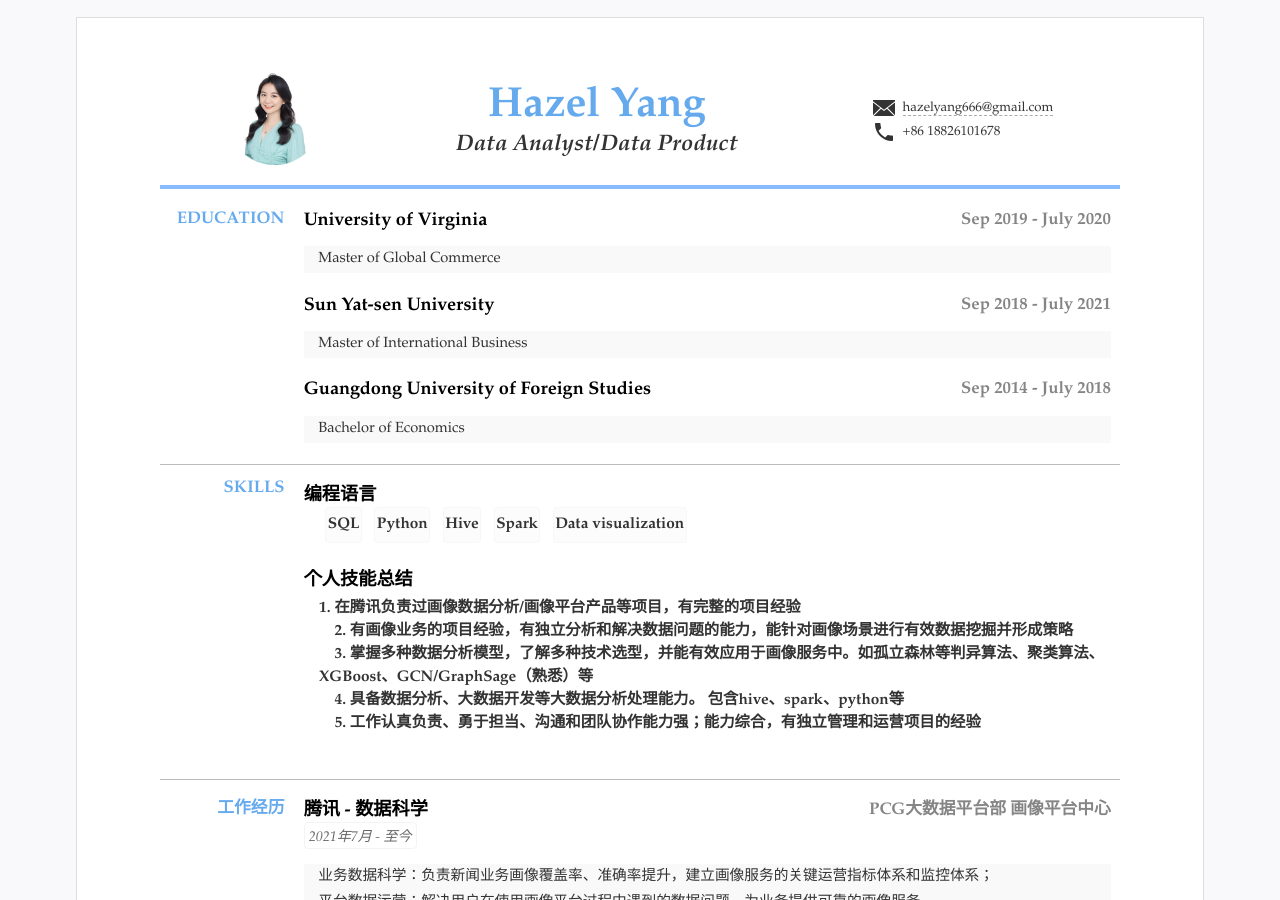
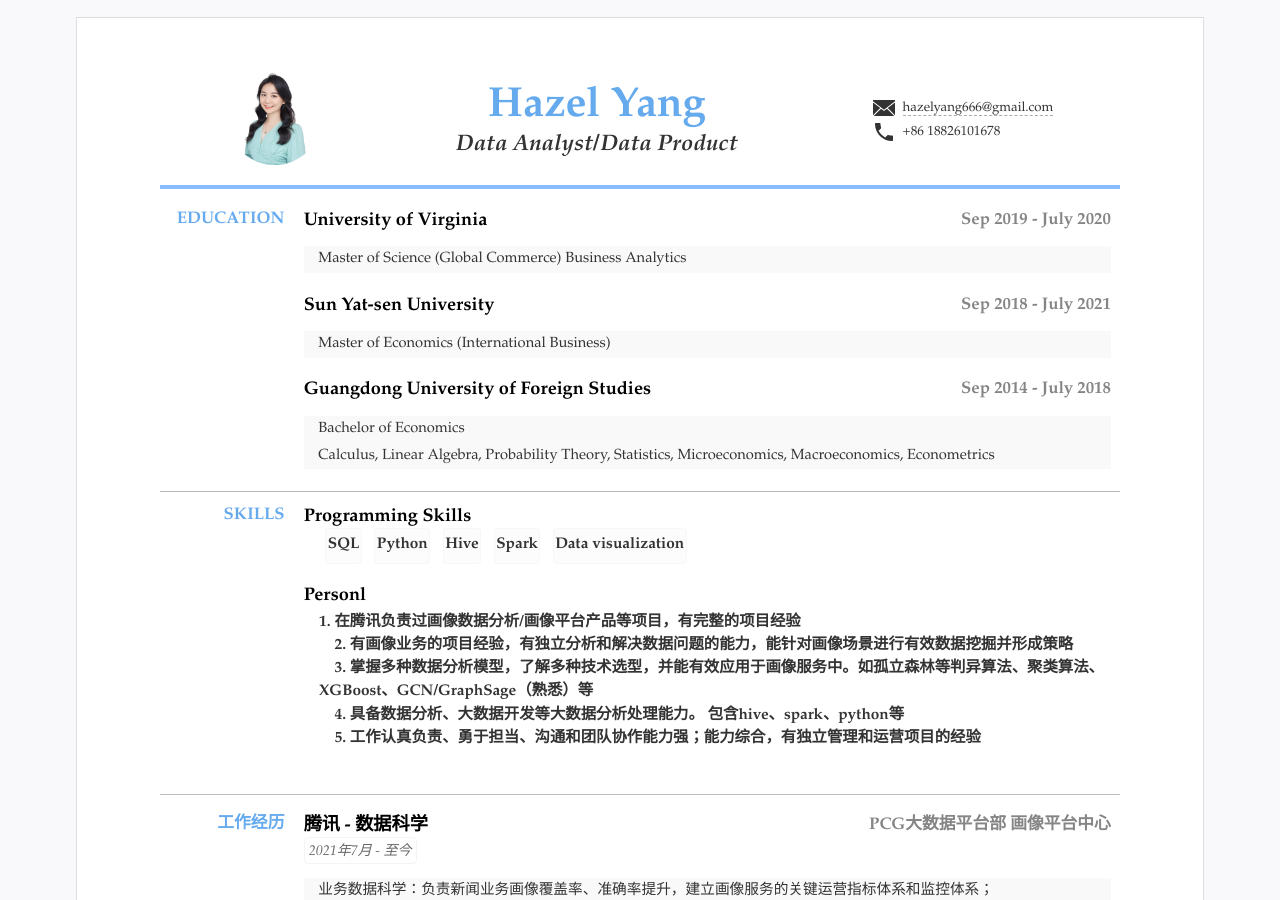
Before and after one commit to hazelyang518/eng_cv, a Jekyll site: the page built from index.html, in a window 1280 px wide and 900 px high. Built offline with Jekyll 4.4.1, drawn with Linux system fonts in a browser that asks for light colours.

Commit message:
Update resume.yml

```diff
--- a/_data/resume.yml
+++ b/_data/resume.yml
@@ -32,30 +32,36 @@ main: #简历主要内容，
   - title: University of Virginia
     # duration:
     sub: Sep 2019 - July 2020
-    detail: Master of Global Commerce
+    detail: Master of Science (Global Commerce)
+            Business Analytics
 
   - title: Sun Yat-sen University
     # duration:
     sub: Sep 2018 - July 2021
-    detail: Master of International Business
+    detail: Master of Economics (International Business)
+
+
 
   - title: Guangdong University of Foreign Studies
     # duration:
     sub: Sep 2014 - July 2018
-    detail: Bachelor of Economics
+    detail: Bachelor of Economics <br>  &nbsp &nbsp
+            Calculus, Linear Algebra, Probability Theory, Statistics, Microeconomics, Macroeconomics, Econometrics
+
+
 
 - type: SKILLS
-  # name: "SKILL-"
+  # name:
   content:
-  - title: 编程语言
+  - title: Programming Skills
     items: #itmems 可以小块的方式显示
     - SQL
     - Python
     - Hive
     - Spark
     - Data visualization
-  - title: 个人技能总结
-    summary: 1. 在腾讯负责过画像数据分析/画像平台产品等项目，有完整的项目经验 <br>  &nbsp &nbsp
+  - title: Personl
+    summary: &nbsp 1. 在腾讯负责过画像数据分析/画像平台产品等项目，有完整的项目经验 <br>  &nbsp &nbsp
              2. 有画像业务的项目经验，有独立分析和解决数据问题的能力，能针对画像场景进行有效数据挖掘并形成策略 <br>  &nbsp &nbsp
              3. 掌握多种数据分析模型，了解多种技术选型，并能有效应用于画像服务中。如孤立森林等判异算法、聚类算法、XGBoost、GCN/GraphSage（熟悉）等 <br>  &nbsp &nbsp
              4. 具备数据分析、大数据开发等大数据分析处理能力。 包含hive、spark、python等 <br>  &nbsp &nbsp
```
